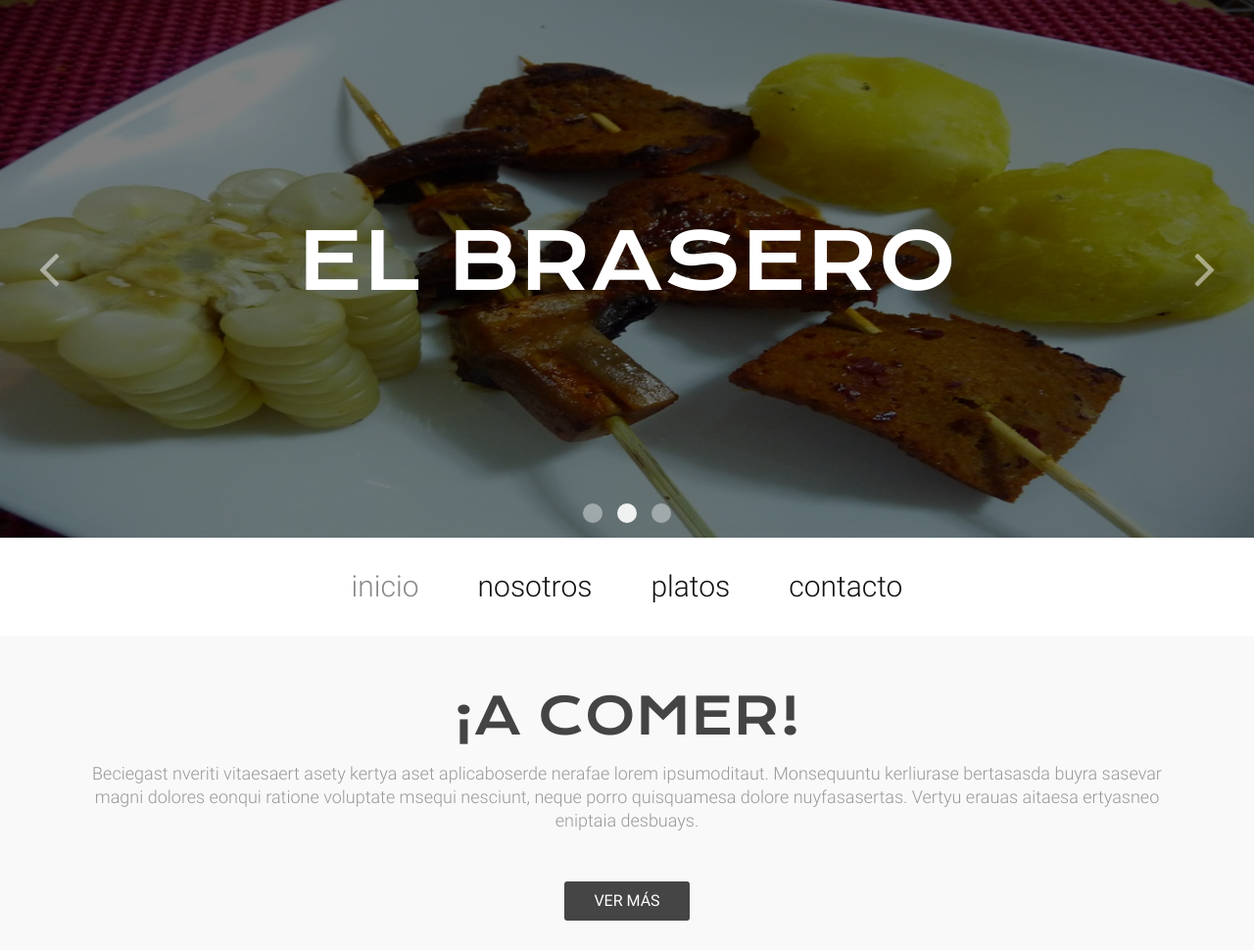
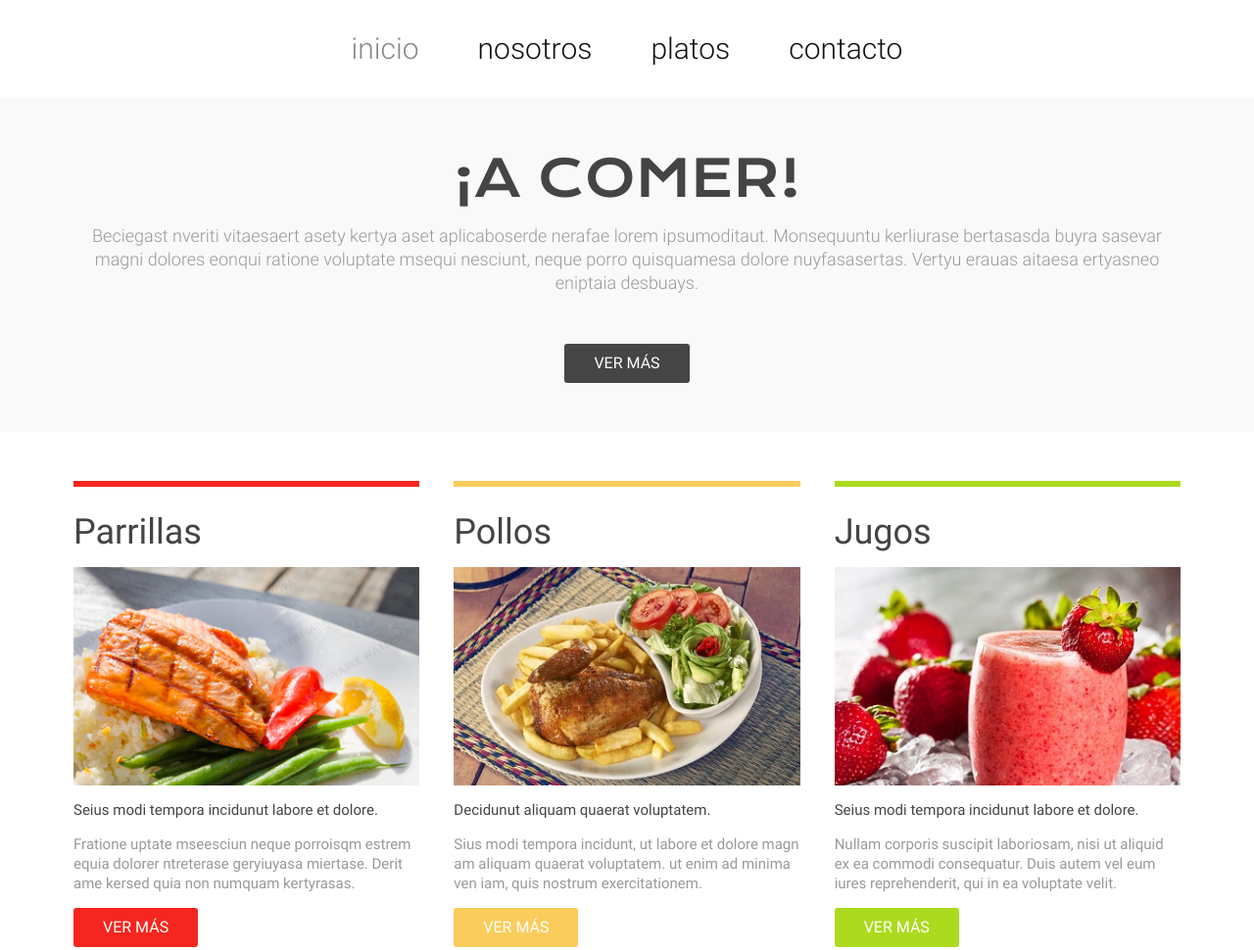
Before and after one commit to Chokolove/webProject2, a plain HTML site: page index.html in a window 1280 px wide. Shown: the top 970 px of the page at 98% size. Drawn offline with Linux system fonts and the light colour scheme.

Commit message:
First erased

```diff
--- a/index.html
+++ b/index.html
@@ -10,8 +10,7 @@
     <link rel="stylesheet" href="vendor/uikit/css/uikit.min.css">
     <link rel="stylesheet" href="vendor/uikit/css/components/slidenav.min.css">
     <link rel="stylesheet" href="vendor/uikit/css/components/dotnav.min.css">
-    <link rel="stylesheet" href="vendor/uikit/css/components/slideshow.min.css">
-    <link rel="stylesheet" href="vendor/uikit/css/components/sticky.min.css">
+
 
     <link rel="stylesheet" href="assets/css/fonts.css">
     <link rel="stylesheet" href="assets/css/master.css">
@@ -19,30 +18,13 @@
 
     <script src="vendor/jquery/jquery.min.js"></script>
     <script src="vendor/uikit/js/uikit.min.js"></script>
-    <script src="vendor/uikit/js/components/slideshow.min.js"></script>
-    <script src="vendor/uikit/js/components/sticky.min.js"></script>
+
   </head>
   <body>
 
-    <div class="uk-slidenav-position" data-uk-slideshow="{ autoplay: true, autoplayInterval: 4000 }">
-      <ul class="uk-slideshow">
-        <li><img src="assets/images/home/slide1.jpg" alt=""></li>
-        <li><img src="assets/images/home/slide2.jpg" alt=""></li>
-        <li><img src="assets/images/home/slide3.jpg" alt=""></li>
-      </ul>
-      <div class="uk-position-cover uk-overlay-background uk-flex uk-flex-center uk-flex-middle">
-        <h1 class="uk-text-xlarge uk-text-contrast text-krona uk-text-center" data-uk-scrollspy="{ cls: 'uk-animation-slide-bottom' }">EL BRASERO</h1>
-      </div>
-      <a href="" class="uk-slidenav uk-slidenav-contrast uk-slidenav-previous" data-uk-slideshow-item="previous"></a>
-      <a href="" class="uk-slidenav uk-slidenav-contrast uk-slidenav-next" data-uk-slideshow-item="next"></a>
-      <ul class="uk-dotnav uk-dotnav-contrast uk-position-bottom uk-flex-center">
-        <li data-uk-slideshow-item="0"><a href=""></a></li>
-        <li data-uk-slideshow-item="1"><a href=""></a></li>
-        <li data-uk-slideshow-item="2"><a href=""></a></li>
-      </ul>
-    </div>
 
-    <nav class="eb-navbar uk-navbar uk-flex uk-flex-center" data-uk-sticky="{ showup: true, animation: 'uk-animation-slide-top', clsactive: 'eb-navbar-active' }">
+
+    <nav class="eb-navbar uk-navbar uk-flex uk-flex-center" >
       <ul class="uk-navbar-nav">
         <li class="uk-visible-small"><a href="#offcanvas" data-uk-offcanvas="{mode:'slide'}">menu</a></li>
         <li class="uk-hidden-small uk-active"><a href="index.html">inicio</a></li>
```
